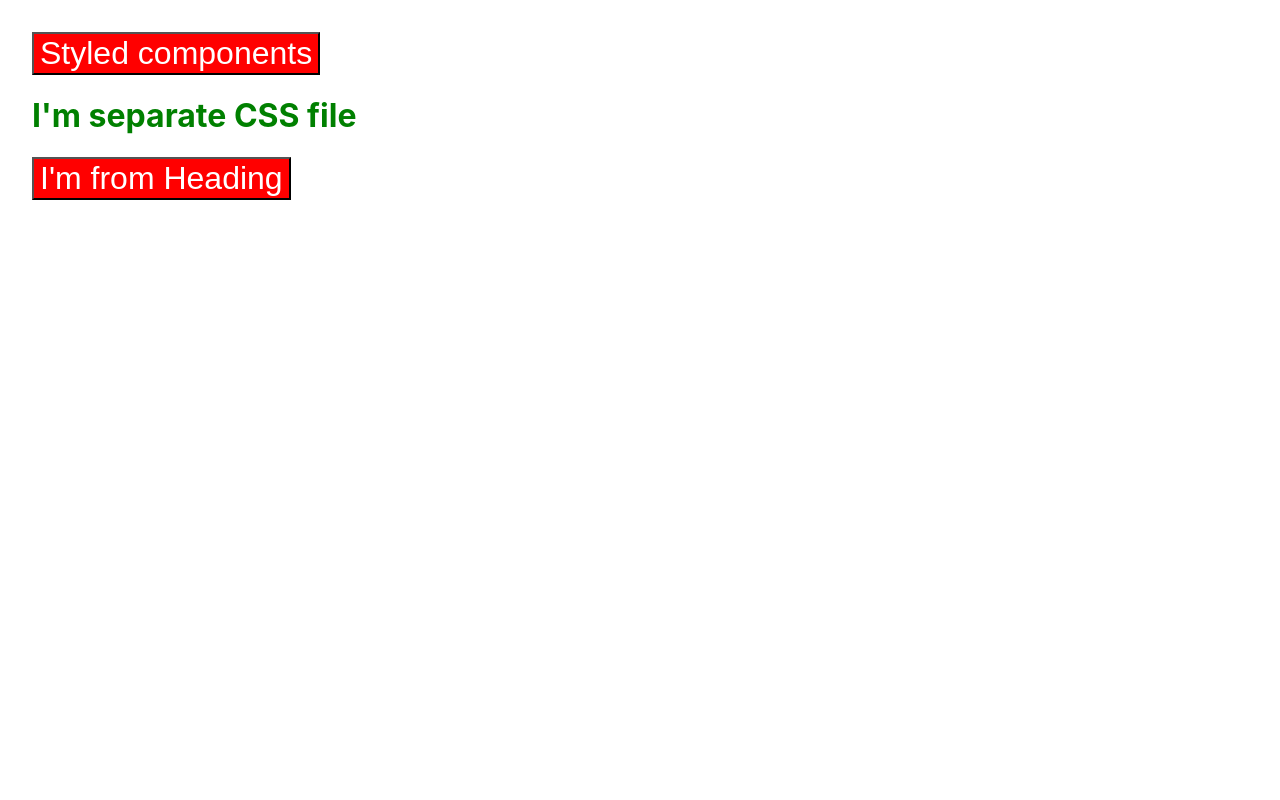
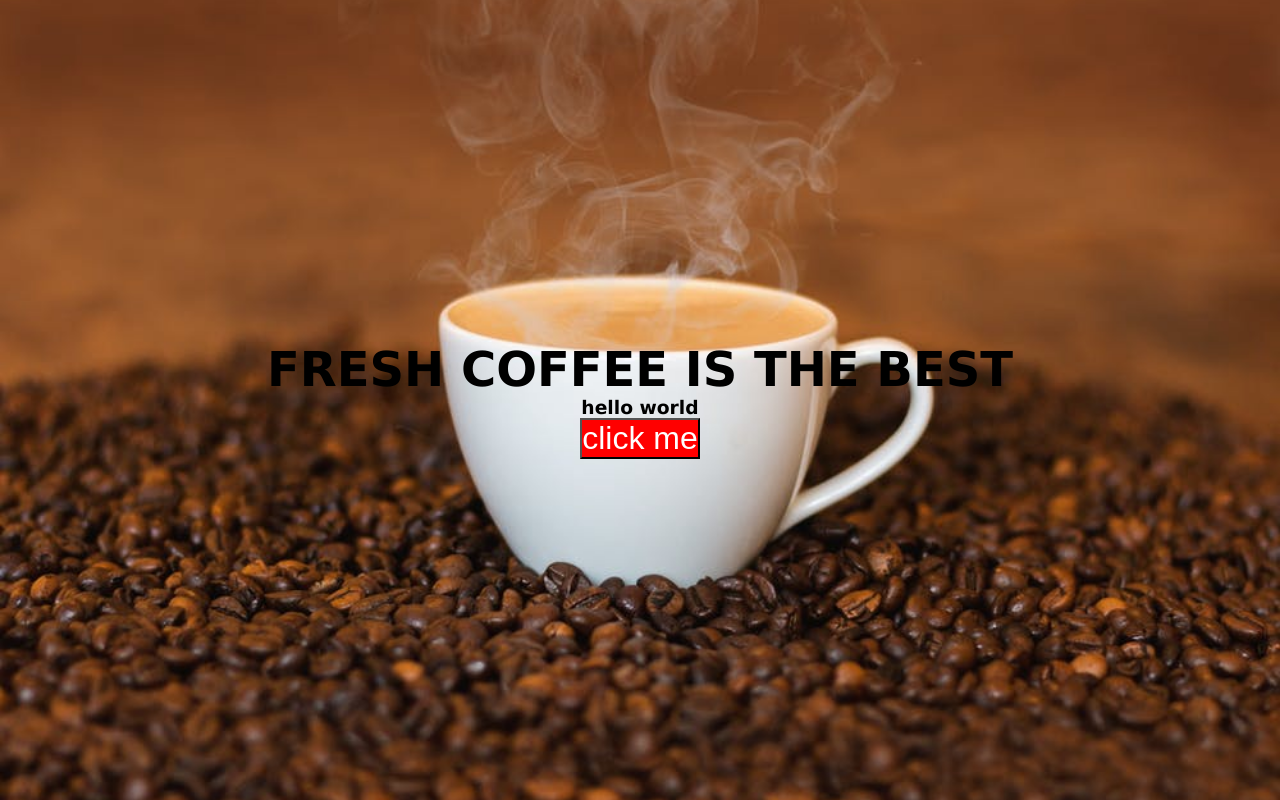
Before and after one commit to iamtonyc/react.styled.component.01, a React (Create React App) app: page / in a window 1280 px wide. Shown: the top 800 px of the page. Built offline with nearby package versions, Linux system fonts and the light colour scheme.

Commit message:
up to lesson 16

```diff
--- a/src/App.css
+++ b/src/App.css
@@ -2,9 +2,13 @@
   --primaryColor: #f15025;
 
 }
-
+*{
+  margin:0;
+  padding:0;
+  box-sizing: border-box;
+}
 body{
-  margin: 2rem;
+  font-family: Verdana, Geneva, Tahoma, sans-serif
 }
 
 .second{
--- a/src/App.js
+++ b/src/App.js
@@ -2,30 +2,28 @@
 import logo from './logo.svg';
 import './App.css';
 import { directive } from '@babel/types';
-import Heading from './components/Heading';
 import {ButtonWrapper} from './components/Button';
-
+import mainBcg from "./images/mainBcg.jpeg";
+import secondaryBcg from "./images/secondaryBcg.jpeg";
+import Banner from "./components/Banner";
+import Header from "./components/Header";
 
 class App extends Component{
   render(){
     return (
-        <div>
-            <ButtonWrapper>Styled components</ButtonWrapper>
-            <Heading></Heading>
-        </div>
+      <>
+        <Header img={mainBcg}>
+          <Banner title="Fresh Coffee is the best">
+            <h3>hello world</h3>
+            <ButtonWrapper>click me</ButtonWrapper>
+          </Banner>
+
+        </Header>
+        <Header img={mainBcg}/>
+      </>
     )
   }
 };
 
-/* function App() {
-  return (
-      <div>
-
-      </div>
-
-
-  );
-} */
-
 
 export default App;
--- /dev/null
+++ b/src/components/Banner.js
@@ -0,0 +1,24 @@
+import React from 'react'
+import styled from 'styled-components';
+
+export default function Banner({title,children}) {
+  return (
+    <BannerWrapper>
+        <h1>{title}</h1>
+        {children}
+    </BannerWrapper>
+  )
+}
+
+const BannerWrapper = styled.div`
+    text-align: center;
+    h1{
+        color: black;
+        font-size: 3rem;
+        text-transform: uppercase;
+        transition:all 2s linear;
+        &:hover {
+            color: red;
+        }
+    }
+`;
--- a/src/components/Button.js
+++ b/src/components/Button.js
@@ -1,7 +1,7 @@
 import styled from 'styled-components';
 
 const ButtonWrapper =styled.button`
-  color: red;
+  /* color: red; */
   font-size: 2rem;
   background: red;
   color:white;
--- /dev/null
+++ b/src/components/Header.js
@@ -0,0 +1,27 @@
+import React from 'react';
+import styled from 'styled-components';
+import App from '../App';
+import secondaryBcg from '../images/secondaryBcg.jpeg';
+
+export default function Header({img,children}) {
+  return (
+    <HeaderWrapper img={img}>
+      {children}
+    </HeaderWrapper>
+  )
+}
+
+const HeaderWrapper=styled.header`
+    min-height: 100vh;
+    background: url(${props=> props.img}) center/cover
+    no-repeat fixed;
+    display:flex;
+    align-items: center;
+    justify-content: center;
+
+`;
+
+Header.defaultProps={
+    img:secondaryBcg,
+    title:"frest Coffee is the best"
+}
```
Also changed, not shown: src/images/mainBcg.jpeg (added), src/images/secondaryBcg.jpeg (added).
